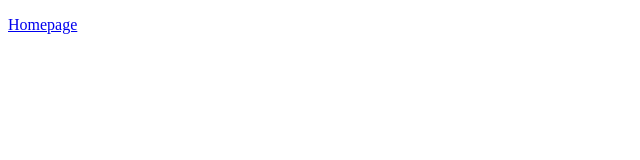
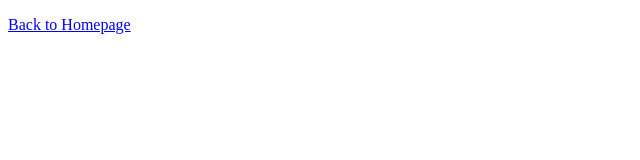
Before and after one commit to sreza9367/sreza9367.github.io, a plain HTML site: page FavoriteFoods.html in a window 1280 px wide. Shown: the full height of the page, 0-640 px from the left. Drawn offline with Linux system fonts and the light colour scheme.

Commit message:
Update FavoriteFoods.html

```diff
--- a/FavoriteFoods.html
+++ b/FavoriteFoods.html
@@ -2,4 +2,4 @@
 
 <!-- Favorite Foods -->
 
-<p> <a href="sreza9367.github.io/index.html">Homepage</a></p>
+<p> <a href="sreza9367.github.io/index.html">Back to Homepage</a></p>
```
